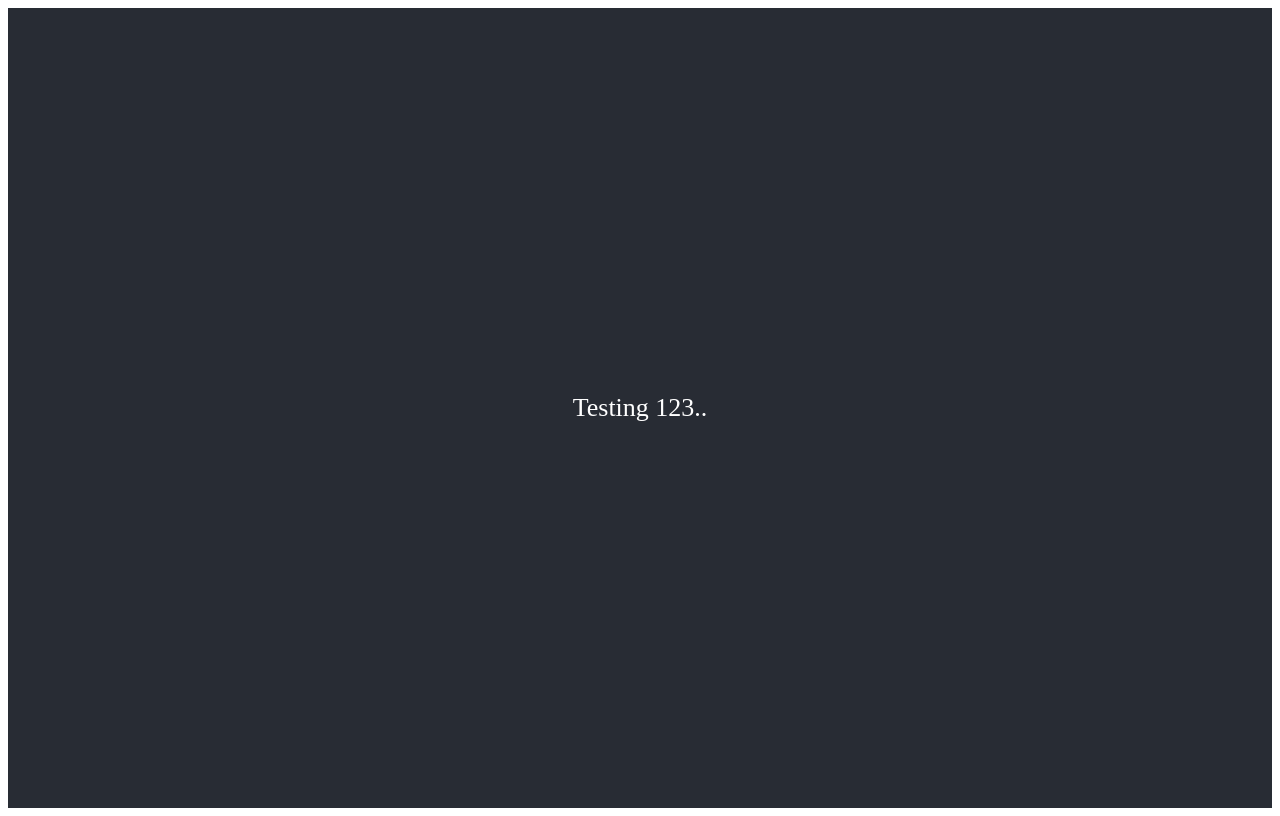
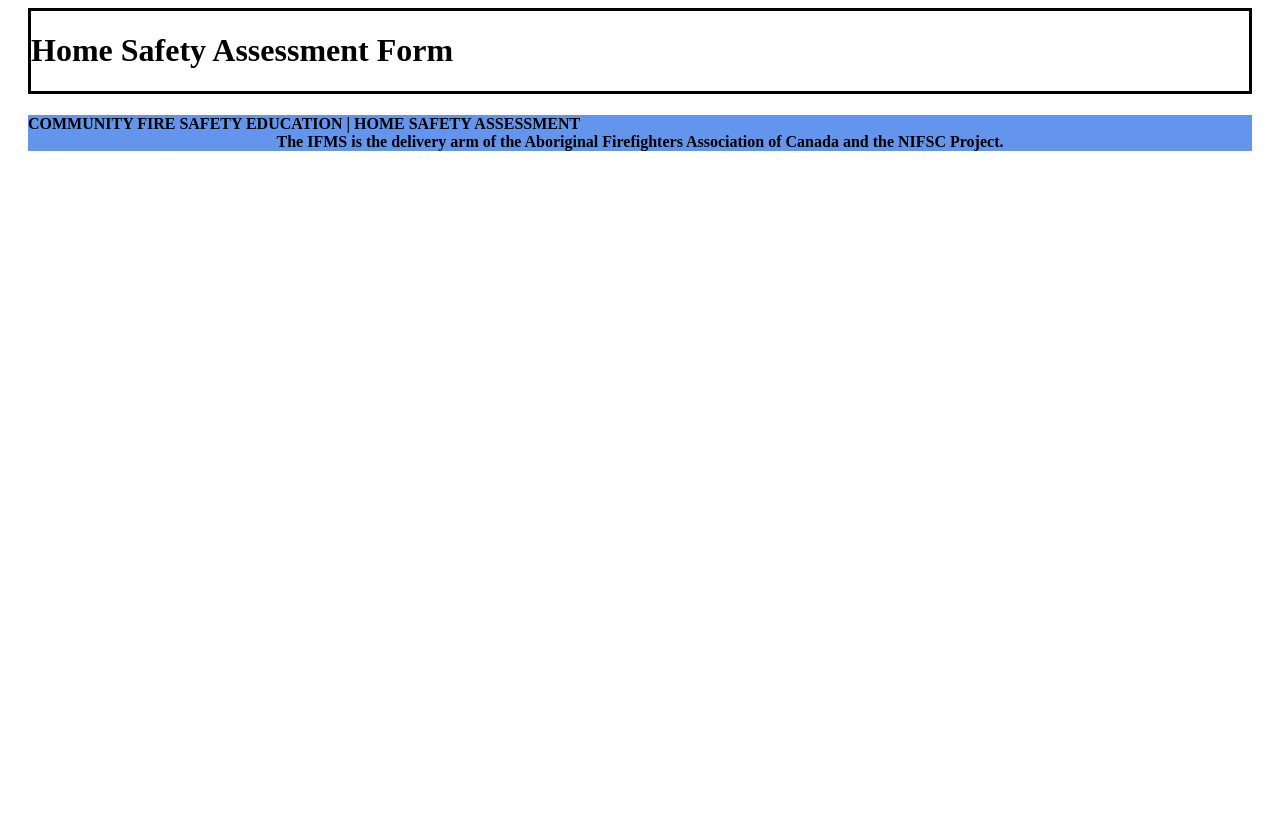
Before and after one commit to GGupta721/HSAtest, a React (Create React App) app in the folder hsatest/: page / in a window 1280 px wide. Built offline with nearby package versions, Linux system fonts and the light colour scheme.

Commit message:
Header and footer added

```diff
--- a/hsatest/src/components/App.css
+++ b/hsatest/src/components/App.css
@@ -1,38 +1,5 @@
 .App {
-  text-align: center;
+  margin-left: 20px;
+  margin-right: 20px;
+
 }
-
-.App-logo {
-  height: 40vmin;
-  pointer-events: none;
-}
-
-@media (prefers-reduced-motion: no-preference) {
-  .App-logo {
-    animation: App-logo-spin infinite 20s linear;
-  }
-}
-
-.App-header {
-  background-color: #282c34;
-  min-height: 100vh;
-  display: flex;
-  flex-direction: column;
-  align-items: center;
-  justify-content: center;
-  font-size: calc(10px + 2vmin);
-  color: white;
-}
-
-.App-link {
-  color: #61dafb;
-}
-
-@keyframes App-logo-spin {
-  from {
-    transform: rotate(0deg);
-  }
-  to {
-    transform: rotate(360deg);
-  }
-}
--- a/hsatest/src/components/App.js
+++ b/hsatest/src/components/App.js
@@ -1,12 +1,15 @@
 import React from 'react';
 import './App.css';
+import Top from './Header/Header.js'
+import Bottom from './Footer/Footer.js'
+
+
 
 function App() {
   return (
     <div className="App">
-      <header className="App-header">
-        <p>Testing 123..</p>
-      </header>
+      <Top/>
+      <Bottom/>
     </div>
   );
 }
--- /dev/null
+++ b/hsatest/src/components/Footer/Footer.css
@@ -0,0 +1,8 @@
+.Footstuff{
+    background-color: cornflowerblue;
+    height: fit-content;
+}
+
+.footerallign {
+    text-align: center;
+}
--- /dev/null
+++ b/hsatest/src/components/Footer/Footer.js
@@ -0,0 +1,24 @@
+import { Component } from "react";
+import './Footer.css'
+
+
+class Bottom extends Component {
+    render() {
+
+        return(
+            <div className='Footstuff'>
+            <div className='Row'>
+                <div>
+                    <h4>
+                    COMMUNITY  FIRE SAFETY EDUCATION | HOME SAFETY ASSESSMENT
+                    <br/><div className="footerallign">The IFMS is the delivery arm of the Aboriginal Firefighters Association of Canada and the NIFSC Project.</div>
+                    </h4>
+                </div>
+            </div>
+             </div>
+        )
+    }
+
+}
+
+export default Bottom;
--- /dev/null
+++ b/hsatest/src/components/Header/Header.css
@@ -0,0 +1,3 @@
+.Headstuff {
+    border-style:solid;
+}
--- /dev/null
+++ b/hsatest/src/components/Header/Header.js
@@ -0,0 +1,18 @@
+import { Component } from "react";
+import './Header.css'
+
+class Top extends Component {
+    render() {
+
+        return(
+            <div className='Headstuff' >
+                <h1>
+                    Home Safety Assessment Form
+                </h1>
+            </div>
+        )
+    }
+
+}
+
+export default Top;
```
